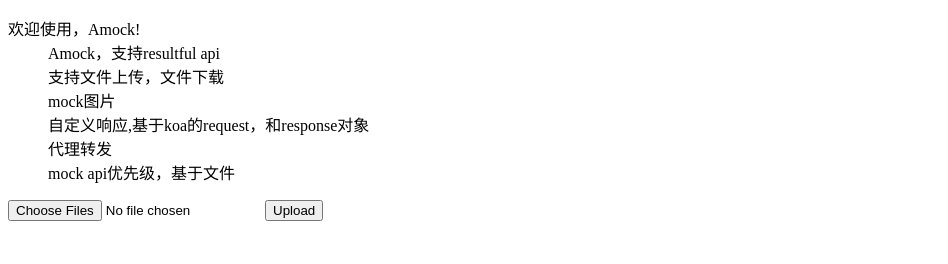
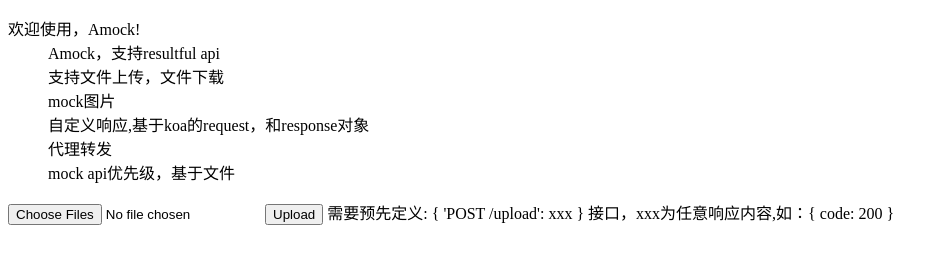
Before and after one commit to atvue/amock, a website: page public/index.html in a window 1280 px wide. Shown: the whole page, without its empty margins (0-948 px from the left). Drawn offline with Linux system fonts and the light colour scheme.

Commit message:
index.html 文案

```diff
--- a/package.json
+++ b/package.json
@@ -1,6 +1,6 @@
 {
   "name": "@bview/amock",
-  "version": "0.0.6",
+  "version": "0.0.7",
   "description": "",
   "main": "dist/index.js",
   "bin": {
--- a/public/index.html
+++ b/public/index.html
@@ -32,6 +32,7 @@
         <form action="/upload" method="post" enctype="multipart/form-data" id="form-upload" >
             <input type="file" name="file" multiple>
             <input type="submit" value="Upload">
+            需要预先定义: { 'POST /upload': xxx }  接口，xxx为任意响应内容,如：{ code: 200 }
         </form>
 
         <script>
```
